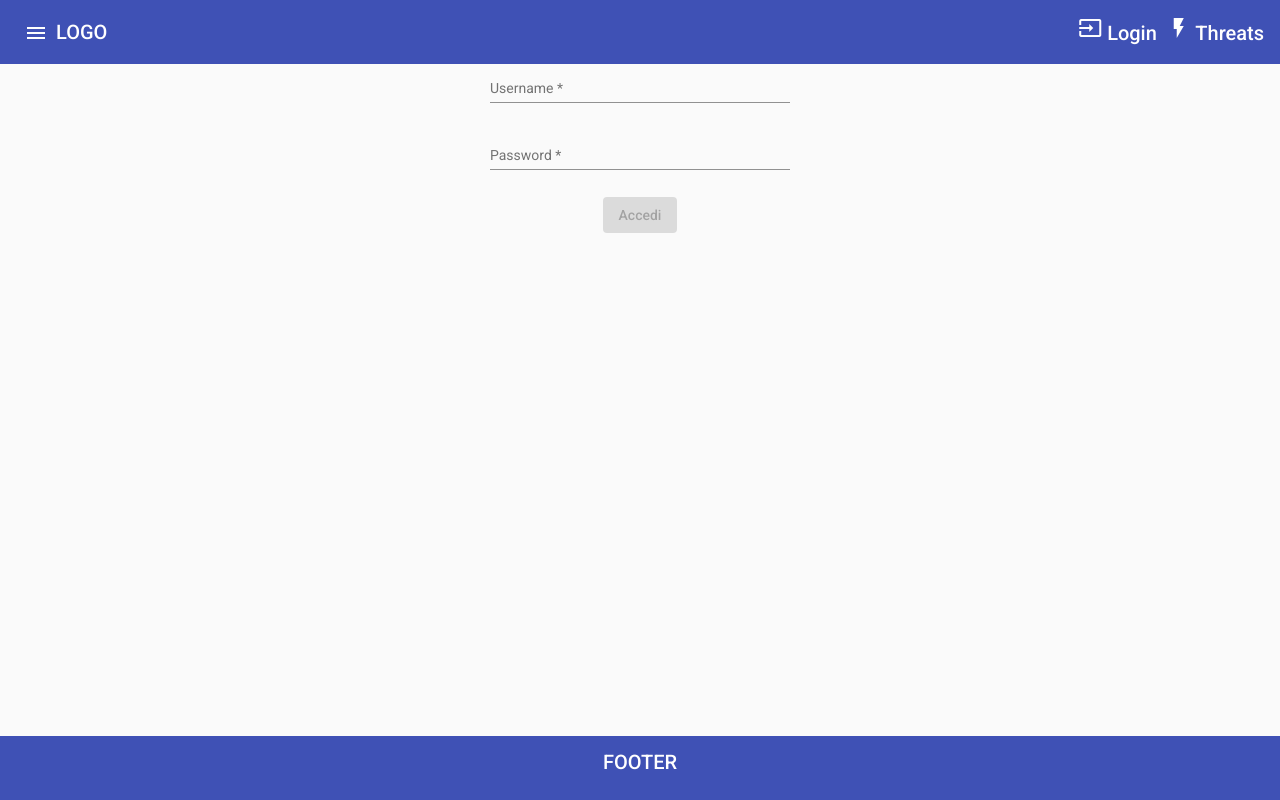
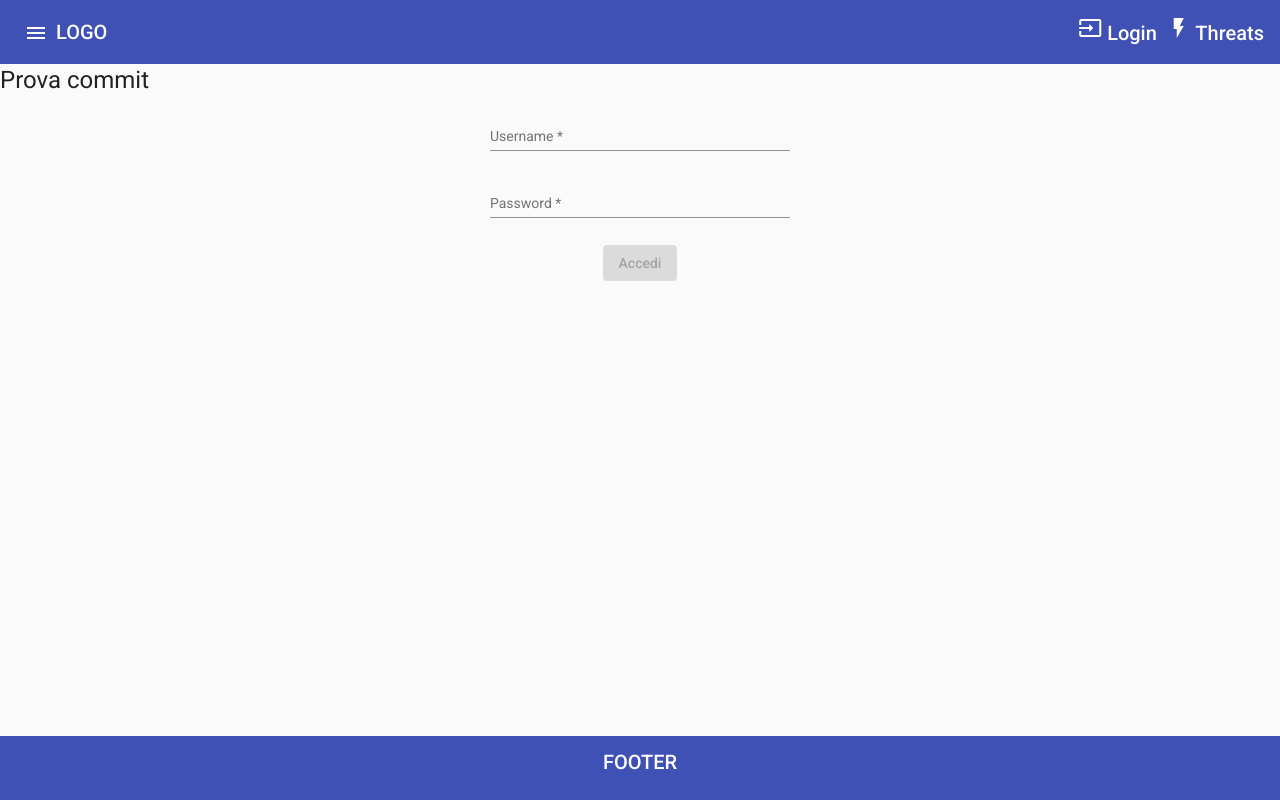
Before and after one commit to francodalessio75/cdpPuglia, an Angular app in the folder cdpPuglia/: page /login in a window 1280 px wide. Built offline with nearby package versions, Linux system fonts and the light colour scheme.

Commit message:
Prova commit

```diff
--- a/cdpPuglia/src/app/auth/login/login.component.html
+++ b/cdpPuglia/src/app/auth/login/login.component.html
@@ -1,3 +1,4 @@
+<h1>Prova commit</h1>
 <section class="login-form">
     <form
       fxLayout="column"
```
